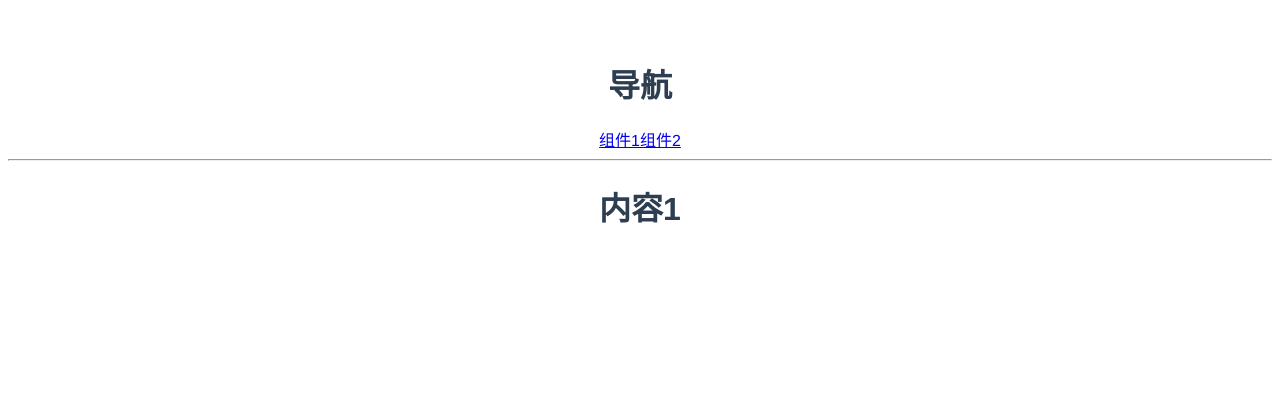
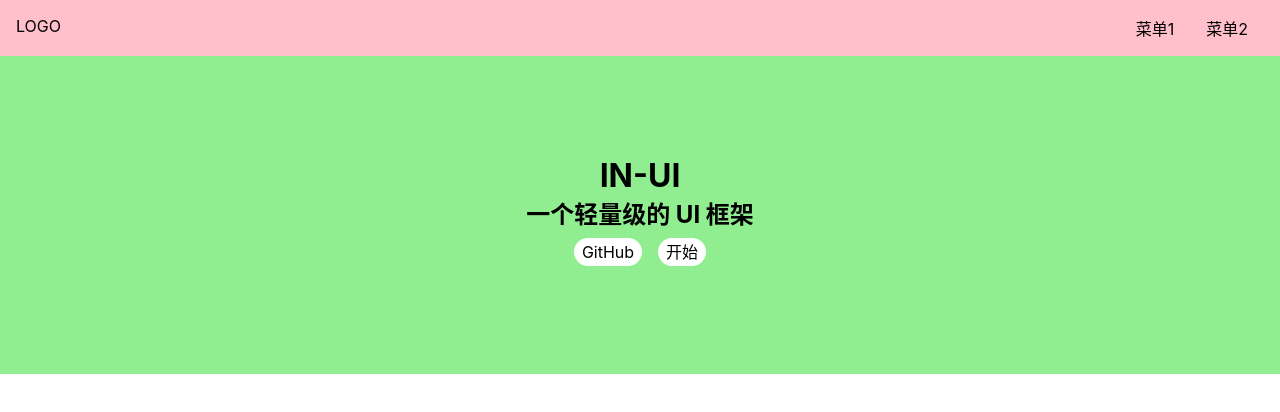
Before and after one commit to Logansheng/IN-UI-Code, a Vue app: page / in a window 1280 px wide. Shown: the top 412 px of the page. Built offline with nearby package versions, Linux system fonts and the light colour scheme.

Commit message:
实æ实现Aside切换

```diff
--- a/package.json
+++ b/package.json
@@ -11,6 +11,7 @@
   },
   "devDependencies": {
     "@vue/compiler-sfc": "^3.0.0-rc.1",
+    "sass": "^1.29.0",
     "vite": "^1.0.0-rc.1"
   }
 }
--- a/src/App.vue
+++ b/src/App.vue
@@ -1,21 +1,15 @@
 <template>
-  <h1>导航</h1>
-  <router-link to="/">组件1</router-link>
-  <router-link to="/2">组件2</router-link>
-
-  <hr>
   <router-view></router-view>
-
 </template>
 
 <script>
-import Logan from './components/Logan.vue'
-
-
+import {ref,provide} from 'vue'
 export default {
   name: 'App',
-  components: {
-    Logan
+  components: {},
+  setup(){
+    const menuVisble = ref(false)
+    provide('xxx',menuVisble)
   }
 }
 </script>
--- a/src/components/Logan.vue
+++ /dev/null
@@ -1,13 +0,0 @@
-<template>
-<h1>内容1</h1>
-</template>
-
-<script>
-export default {
-name: "Logan"
-}
-</script>
-
-<style scoped>
-
-</style>
--- a/src/components/Logan2.vue
+++ /dev/null
@@ -1,13 +0,0 @@
-<template>
-<div>内容2</div>
-</template>
-
-<script>
-export default {
-name: "Logan2"
-}
-</script>
-
-<style scoped>
-
-</style>
--- /dev/null
+++ b/src/components/Topnav.vue
@@ -0,0 +1,46 @@
+<template>
+  <div class="topnav">
+    <div class="logo" @click="toggleMenu">LOGO</div>
+    <ul class="menu">
+      <li>菜单1</li>
+      <li>菜单2</li>
+    </ul>
+  </div>
+</template>
+
+<script lang="ts">
+import {inject ,Ref} from  'vue'
+export default {
+name: "Topnav",
+  setup(){
+   const menuVisible= inject<Ref<boolean>>('xxx')
+    console.log('获取的值为:'+menuVisible.value);
+   const  toggleMenu =()=>{
+     menuVisible.value = !menuVisible.value
+   }
+   return{toggleMenu}
+  }
+}
+</script>
+
+<style lang="scss" scoped>
+.topnav {
+  background: pink;
+  display: flex;
+  padding: 16px;
+  position: relative;
+  z-index: 10;
+  > .logo {
+    max-width: 6em;
+    margin-right: auto;
+  }
+  > .menu {
+    display: flex;
+    white-space: nowrap;
+    flex-wrap: nowrap;
+    > li {
+      margin: 0 1em;
+    }
+  }
+}
+</style>
--- a/src/index.css
+++ /dev/null
@@ -1,8 +0,0 @@
-#app {
-  font-family: Avenir, Helvetica, Arial, sans-serif;
-  -webkit-font-smoothing: antialiased;
-  -moz-osx-font-smoothing: grayscale;
-  text-align: center;
-  color: #2c3e50;
-  margin-top: 60px;
-}
--- /dev/null
+++ b/src/index.scss
@@ -0,0 +1,24 @@
+* {
+  margin: 0;
+  padding: 0;
+  box-sizing: border-box;
+}
+ul,
+ol {
+  list-style: none;
+}
+a {
+  text-decoration: none;
+  color: inherit;
+  &:hover {
+    border-bottom: 1px solid;
+    cursor: pointer;
+  }
+}
+
+body {
+  font-size: 16px;
+  // 为什么这样写 font-family
+  // 答案见 https://github.com/zenozeng/fonts.css/
+  font-family: -apple-system, "Noto Sans", "Helvetica Neue", Helvetica, "Nimbus Sans L", Arial, "Liberation Sans", "PingFang SC", "Hiragino Sans GB", "Noto Sans CJK SC", "Source Han Sans SC", "Source Han Sans CN", "Microsoft YaHei", "Wenquanyi Micro Hei", "WenQuanYi Zen Hei", "ST Heiti", SimHei, "WenQuanYi Zen Hei Sharp", sans-serif;
+}
--- /dev/null
+++ b/src/views/Doc.vue
@@ -0,0 +1,57 @@
+<template>
+<div>
+  <Topnav></Topnav>
+  <div class="topnav">
+    <div class="logo"></div>
+    <div class="logo"></div>
+  </div>
+  <div class="content">
+    <aside v-if="menuVisible">
+      <h2>组件列表</h2>
+      <ol>
+        <li>
+          <router-link to="/doc/swich">Switch 组件</router-link>
+        </li>
+        <li>
+          <router-link to="/doc/button">Button 组件</router-link>
+        </li>
+        <li>
+          <router-link to="/doc/dialog">Dialog 组件</router-link>
+        </li>
+        <li>
+          <router-link to="/doc/tabs">Tabs 组件</router-link>
+        </li>
+      </ol>
+    </aside>
+    <main>主内容</main>
+  </div>
+</div>
+</template>
+
+<script lang="ts">
+import Topnav from '../components/Topnav.vue'
+import {inject, Ref} from 'vue';
+export default {
+  name: "Doc",
+  components:{Topnav},
+  setup(){
+    const menuVisible= inject<Ref<boolean>>('xxx')
+    console.log('Doc获取的值为:'+menuVisible.value);
+    return{menuVisible}
+  }
+}
+</script>
+
+<style lang="scss" scoped>
+aside {
+  background: lightblue;
+  width: 150px;
+  position: fixed;
+  top: 0;
+  left: 0;
+  padding: 70px 16px 16px;
+}
+  > h2 {
+    margin-bottom: 4px;
+  }
+</style>
--- /dev/null
+++ b/src/views/Home.vue
@@ -0,0 +1,47 @@
+<template>
+<div>
+  <Topnav></Topnav>
+  <div class="banner">
+    <h1>IN-UI</h1>
+    <h2>一个轻量级的 UI 框架</h2>
+    <p class="actions">
+      <a href="https://juejin.cn/user/52379909103341/posts">GitHub</a>
+      <router-link to="/Doc">开始</router-link>
+    </p>
+  </div>
+</div>
+</template>
+
+<script lang="ts">
+import Topnav from '../components/Topnav.vue'
+export default {
+name: "Home",
+  components:{
+  Topnav
+  }
+}
+</script>
+
+<style  lang="scss" scoped>
+.banner {
+  padding: 100px 0;
+  display: flex;
+  justify-content: center;
+  align-items: center;
+  flex-direction: column;
+  background: lightgreen;
+  > .actions{
+    padding: 8px 0;
+    a {
+      margin:0 8px;
+      background: #fff;
+      display: inline-block;
+      $h: 28px;
+      height: $h;
+      line-height: $h;
+      border-radius: $h/2;
+      padding: 0 8px;
+  }
+}
+}
+</style>
```
Also changed, not shown: src/components/HelloWorld.vue (deleted, +0 -19 lines), src/main.ts (+6 -8 lines), 2 other files (tests, documents, lock files or other folders).
